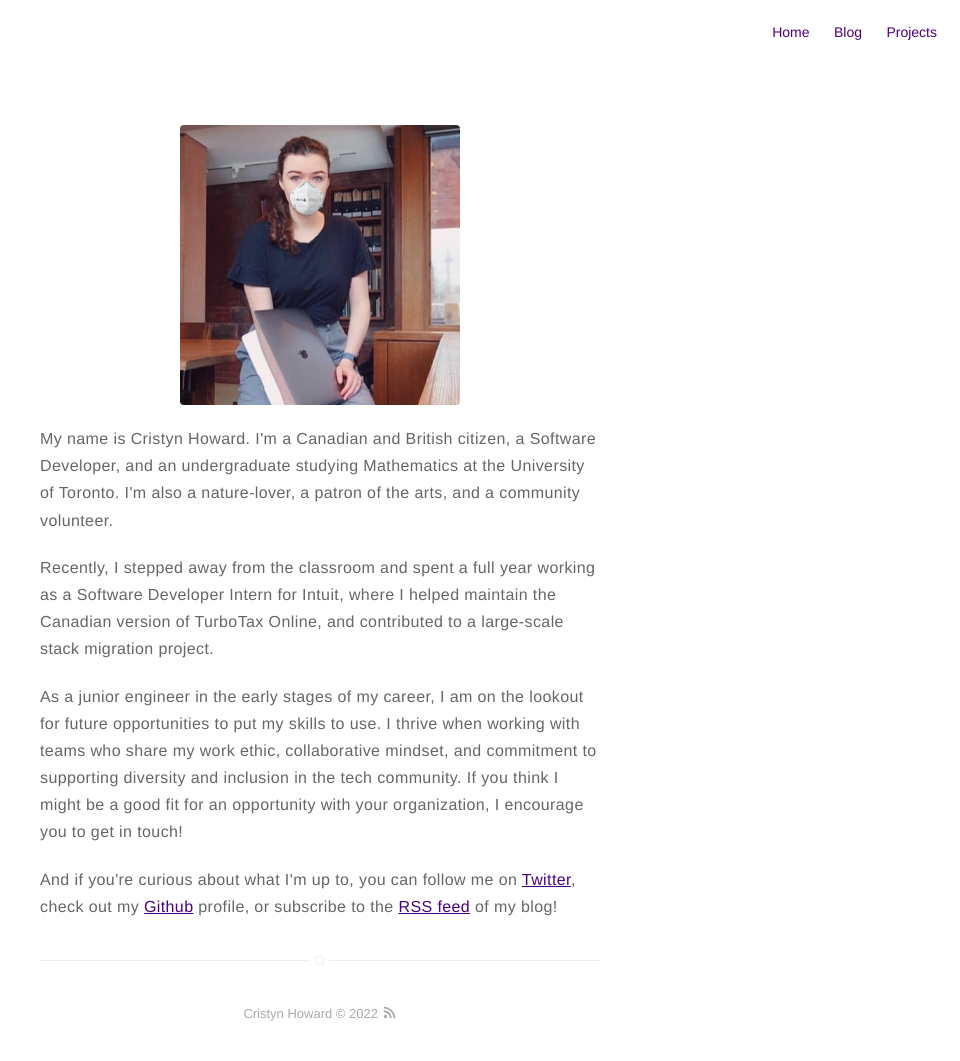
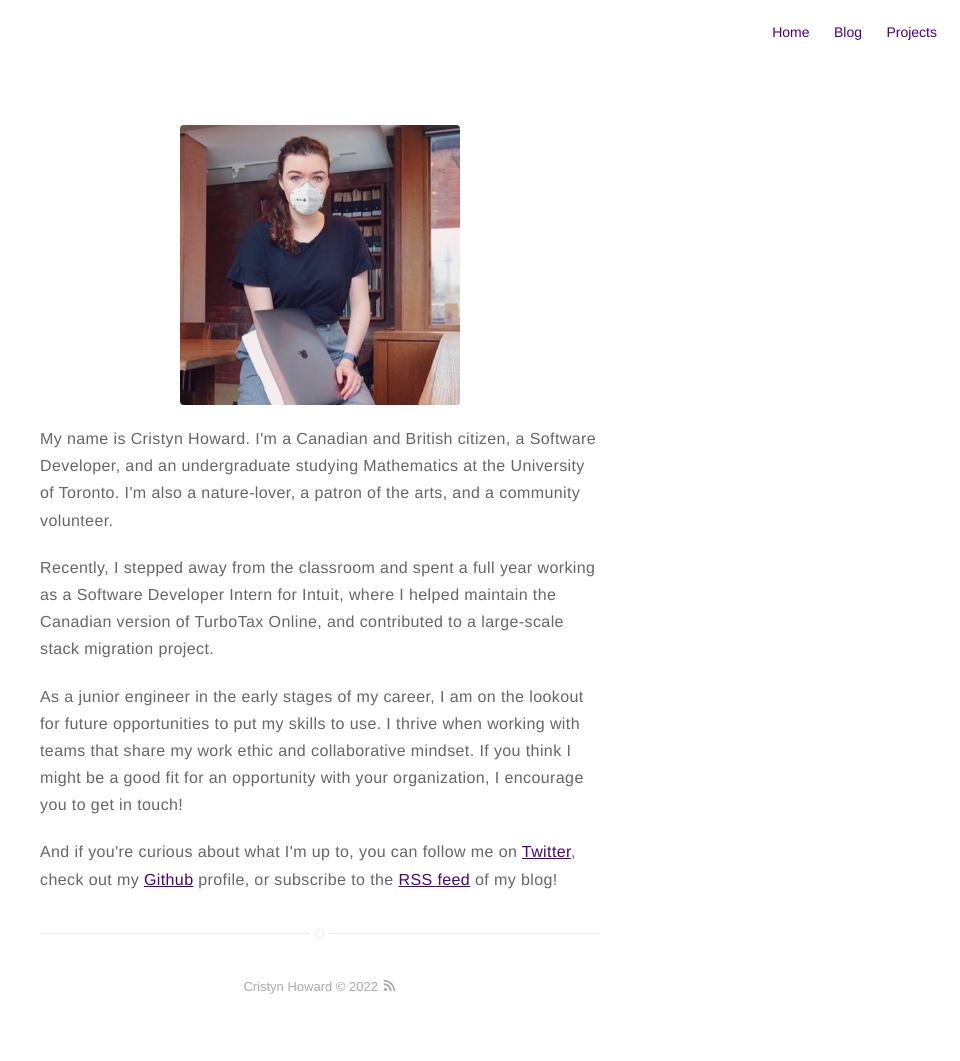
Before and after one commit to cristynhoward/cristynhoward.github.io, a Jekyll site: the page built from about.md, in a window 1280 px wide. Shown: the whole page, without its empty margins (320-1280 px from the left). Built offline with Jekyll 4.4.1, drawn with Linux system fonts in a browser that asks for light colours; after the commit the page ends 1034 px from its top, so only the background shows below that.

Commit message:
Update about.md

```diff
--- a/about.md
+++ b/about.md
@@ -8,6 +8,6 @@ layout: page
 
 <p>Recently, I stepped away from the classroom and spent a full year working as a Software Developer Intern for Intuit, where I helped maintain the Canadian version of TurboTax Online, and contributed to a large-scale stack migration project.</p>
 
-<p>As a junior engineer in the early stages of my career, I am on the lookout for future opportunities to put my skills to use. I thrive when working with teams who share my work ethic, collaborative mindset, and commitment to supporting diversity and inclusion in the tech community. If you think I might be a good fit for an opportunity with your organization, I encourage you to get in touch!</p>
+<p>As a junior engineer in the early stages of my career, I am on the lookout for future opportunities to put my skills to use. I thrive when working with teams that share my work ethic and collaborative mindset. If you think I might be a good fit for an opportunity with your organization, I encourage you to get in touch!</p>
 
 <p>And if you're curious about what I'm up to, you can follow me on <a href="http://www.twitter.com/cristyn_howard">Twitter</a>, check out my <a href="http://www.github.com/cristynhoward">Github</a> profile, or subscribe to the <a ihref="https://cristynhoward.github.io/feed.xml">RSS feed</a> of my blog!</p>
```
